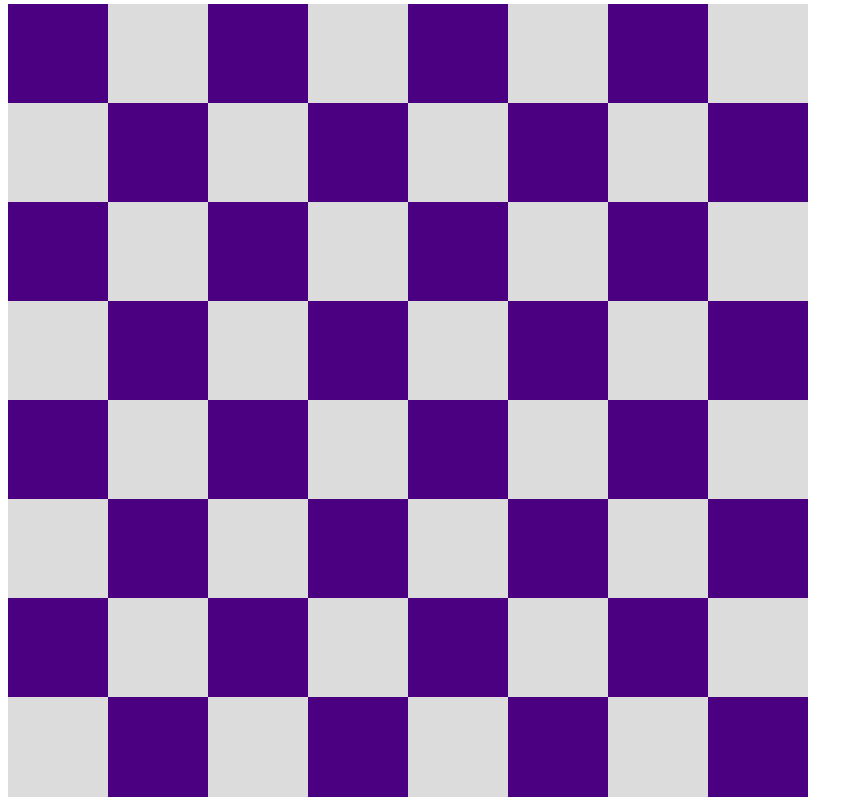
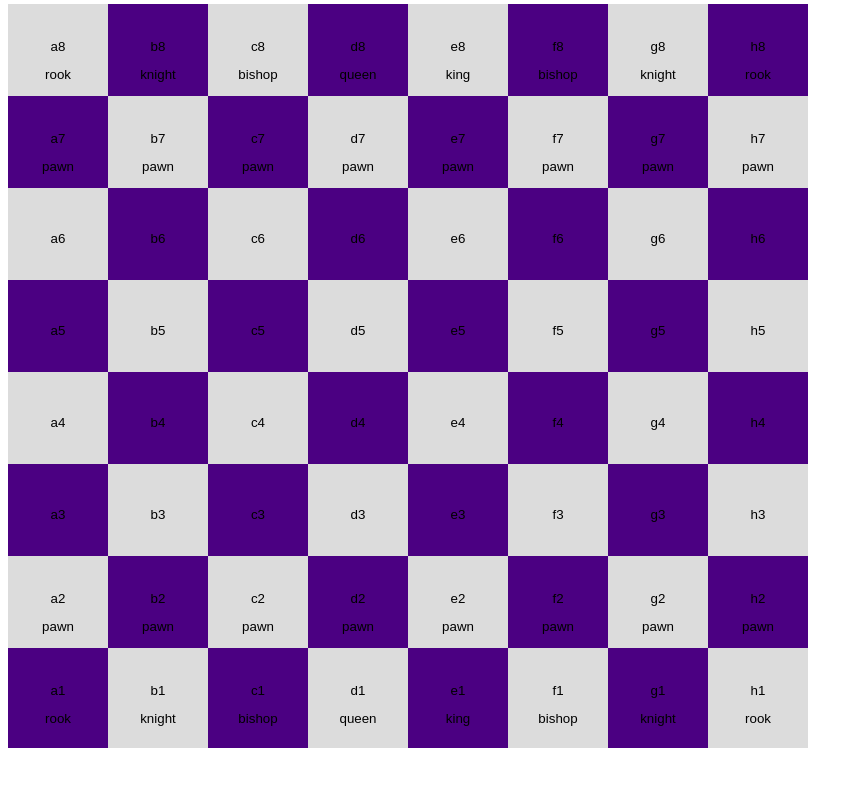
Before and after one commit to xc6pm/ortzschestrate-api, a Nuxt app: page / in a window 1280 px wide. Shown: the whole page, without its empty margins (0-863 px from the left). Built offline with nearby package versions, Linux system fonts and the light colour scheme.

Commit message:
Correct the place of the squares

```diff
--- a/components/ChessBoard.vue
+++ b/components/ChessBoard.vue
@@ -1,19 +1,17 @@
 <script setup lang="ts">
 import Sqr from "./Sqr.vue"
-import { initBoard } from "~/models/Board";
+import { initBoard } from "~/models/Board"
 
 // Reverse to have a1 at the bottom for playing white
-const sqrs = initBoard().reverse()
+const sqrs = initBoard()
 </script>
 
 <template>
-
-  <div style="display: block;"><Sqr v-for="sqr in sqrs.slice(8 * 0, 8 * 1)" :sqr="sqr"/></div>
-  <div style="display: block;"><Sqr v-for="sqr in sqrs.slice(8 * 1, 8 * 2)" :sqr="sqr"/></div>
-  <div style="display: block;"><Sqr v-for="sqr in sqrs.slice(8 * 2, 8 * 3)" :sqr="sqr"/></div>
-  <div style="display: block;"><Sqr v-for="sqr in sqrs.slice(8 * 3, 8 * 4)" :sqr="sqr"/></div>
-  <div style="display: block;"><Sqr v-for="sqr in sqrs.slice(8 * 4, 8 * 5)" :sqr="sqr"/></div>
-  <div style="display: block;"><Sqr v-for="sqr in sqrs.slice(8 * 5, 8 * 6)" :sqr="sqr"/></div>
-  <div style="display: block;"><Sqr v-for="sqr in sqrs.slice(8 * 6, 8 * 7)" :sqr="sqr"/></div>
-  <div style="display: block;"><Sqr v-for="sqr in sqrs.slice(8 * 7, 8 * 8)" :sqr="sqr"/></div>
+  <!--Must render rows in reverse since the array is initialized with a1 as the start-->
+  <div v-for="n in [...Array(8).keys()].reverse()" style="display: block">
+    <Sqr v-for="sqr in sqrs.slice(8 * n, 8 * (n + 1))" :sqr="sqr">
+      <p>{{ sqr.loc }}</p>
+      <span v-if="sqr.piece">{{ sqr.piece.type }}</span>
+    </Sqr>
+  </div>
 </template>
--- a/components/Sqr.vue
+++ b/components/Sqr.vue
@@ -7,7 +7,9 @@ const props = defineProps({
 </script>
 
 <template>
-  <button v-if="props.sqr" :class="props.sqr.color"></button>
+  <button v-if="props.sqr" :class="props.sqr.color">
+    <slot></slot>
+  </button>
 </template>
 
 <style scoped>
```
